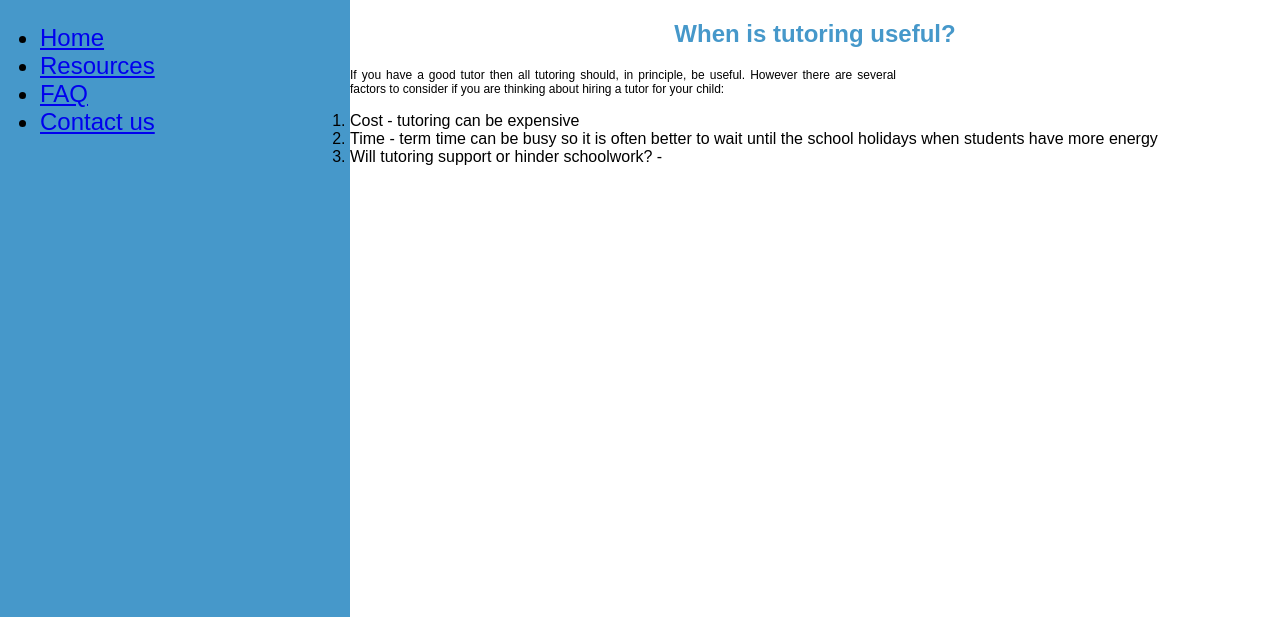
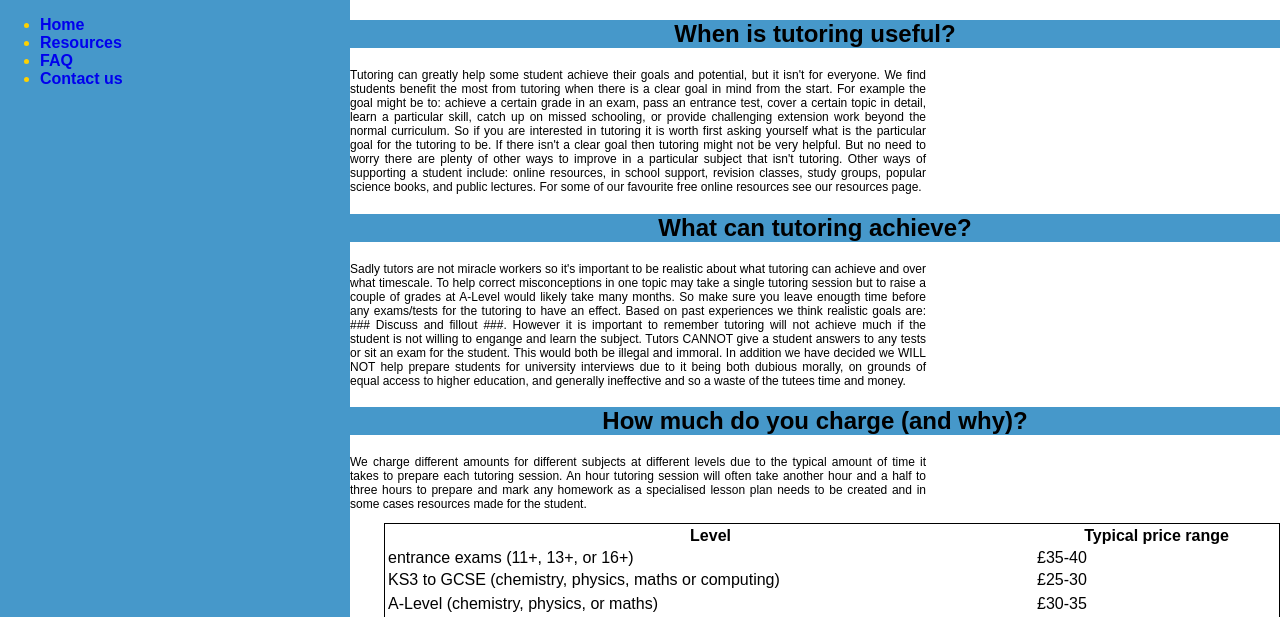
Before and after one commit to EmmaIsACat/CamSTEMweb, a plain HTML site: page faq.html in a window 1280 px wide. Shown: the part 183-800 px from the top of the page. Drawn offline with Linux system fonts and the light colour scheme.

Commit message:
added several more questions and pricing

```diff
--- a/faq.html
+++ b/faq.html
@@ -17,10 +17,20 @@
 </ul>
 </div>
 <h2> When is tutoring useful? </h2>
-	<p> If you have a good tutor then all tutoring should, in principle, be useful. However there are several factors to consider if you are thinking about hiring a tutor for your child:
-		<ol>
-			<li> Cost - tutoring can be expensive </li>
-			<li> Time - term time can be busy so it is often better to wait until the school holidays when students have more energy </li>
-			<li> Will tutoring support or hinder schoolwork? -
-		</ol>
+	<p> Tutoring can greatly help some student achieve their goals and potential, but it isn't for everyone. We find students benefit the most from tutoring when there is a clear goal in mind from the start. For example the goal might be to: achieve a certain grade in an exam, pass an entrance test, cover a certain topic in detail, learn a particular skill, catch up on missed schooling, or provide challenging extension work beyond the normal curriculum. So if you are interested in tutoring it is worth first asking yourself what is the particular goal for the tutoring to be.
+	If there isn't a clear goal then tutoring might not be very helpful. But no need to worry there are plenty of other ways to improve in a particular subject that isn't tutoring. Other ways of supporting a student include: online resources, in school support, revision classes, study groups, popular science books, and public lectures. For some of our favourite free online resources see our resources page. </p>
+<h2> What can tutoring achieve? </h2>
+	<p>Sadly tutors are not miracle workers so it's important to be realistic about what tutoring can achieve and over what timescale. To help correct misconceptions in one topic may take a single tutoring session but to raise a couple of grades at A-Level would likely take many months. So make sure you leave enougth time before any exams/tests for the tutoring to have an effect. Based on past experiences we think realistic goals are: ### Discuss and fillout ###. However it is important to remember tutoring will not achieve much if the student is not willing to engange and learn the subject.
+	Tutors CANNOT give a student answers to any tests or sit an exam for the student. This would both be illegal and immoral. In addition we have decided we WILL NOT help prepare students for university interviews due to it being both dubious morally, on grounds of equal access to higher education, and generally ineffective and so a waste of the tutees time and money. </p>
+	</p>
+<h2>How much do you charge (and why)? </h2>
+	<p> We charge different amounts for different subjects at different levels due to the typical amount of time it takes to prepare each tutoring session. An hour tutoring session will often take another hour and a half to three hours to prepare and mark any homework as a specialised lesson plan needs to be created and in some cases resources made for the student. </p>
+	<table>
+		<tr> <th> Level </th> <th> Typical price range </th> </tr>
+		<tr> <td> entrance exams (11+, 13+, or 16+) </td> <td> &#163;35-40 </td> </tr>
+		<tr> <td> KS3 to GCSE (chemistry, physics, maths or computing) </td> <td> &#163;25-30 </td> <tr>
+		<tr> <td> A-Level (chemistry, physics, or maths) </td> <td> &#163;30-35 </td> </tr>
+		<tr> <td> University preparation (chemistry, physics or maths)</td> <td> &#163;35-40 </td> </tr>
+		<tr> <td> First year university (physics or maths for science) </td> <td> &#163;40-50 </td> </tr>
+	</table>
 </html>
--- a/main.css
+++ b/main.css
@@ -12,7 +12,8 @@ h1 {
 h2 {
   font-size: 1.5rem;
   text-align: center;
-  color: #4698CA;
+  color: black;
+  background-color: #4698CA;
 }
 
 p {
@@ -21,6 +22,8 @@ p {
   font-size: 0.75rem;
   text-align: justify;
   color: black;
+  background-color: white;
+  padding-left: 30px;
 }
 
 
@@ -51,13 +54,28 @@ header {
   max-width: 25%;
   min-width: 100px;
   flex: 1;
-  font-size: 1.5rem;
+  font-size: 1rem;
+  color: #FFD100;
 }
-
 
 .nav h1 {
   padding-left: 20px;
 }
+
+.nav a{
+  color=black;
+  font-weight: bold;
+  text-decoration: none;
+
+}
+
+table {
+  width: 70%;
+  float: right;
+  border: 1px solid black;
+
+}
+
 
 .section {
 
```
Also changed, not shown: contactus.html (+1 -2 lines), resources.html (+11 -9 lines).
